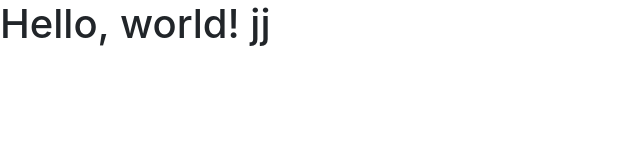
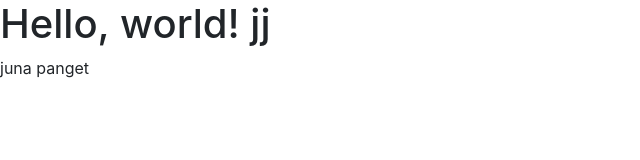
Before and after one commit to ashlynsthirteen/biodata-bootstrap, a plain HTML site: page index.html in a window 1280 px wide. Shown: the whole page, without its empty margins (0-640 px from the left). Drawn offline with nearby package versions, Linux system fonts and the light colour scheme.

Commit message:
add p juna

```diff
--- a/index.html
+++ b/index.html
@@ -12,7 +12,7 @@
   </head>
   <body>
     <h1>Hello, world! jj</h1>
-
+    <p>juna panget</p>
     <!-- Optional JavaScript -->
     <!-- jQuery first, then Popper.js, then Bootstrap JS -->
     <script src="https://code.jquery.com/jquery-3.2.1.slim.min.js" integrity="sha384-KJ3o2DKtIkvYIK3UENzmM7KCkRr/rE9/Qpg6aAZGJwFDMVNA/GpGFF93hXpG5KkN" crossorigin="anonymous"></script>
```
